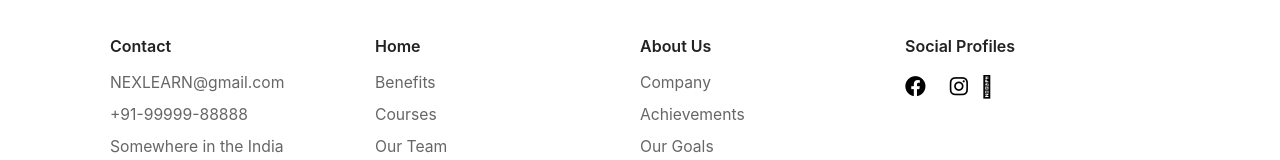
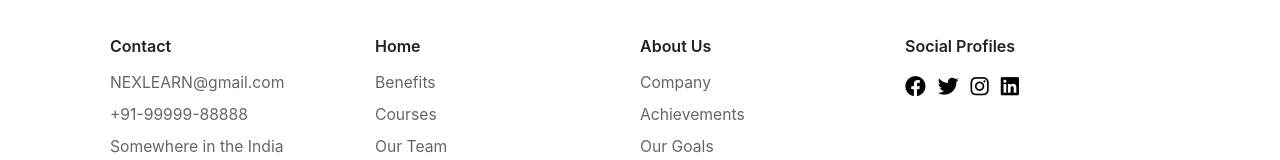
Before and after one commit to Sajanparmar/Nexlearn-1, a plain HTML site: page Frontend/about us page/about.html in a window 1280 px wide. Shown: the part 1522-1682 px from the top of the page. Drawn offline with Linux system fonts and the light colour scheme.

Commit message:
added some logo

```diff
--- a/Frontend/about us page/about.html
+++ b/Frontend/about us page/about.html
@@ -429,9 +429,9 @@
         <div class="footer-title">Social Profiles</div>
         <div class="footer-socials">
           <a href="#" title="Facebook"><i class="fa-brands fa-facebook"></i></a>
-          <a href="#" title="Twitter"><i class="fa-brands fa-x-twitter"></i></a>
+          <a href="#" title="Twitter"><i class="fa-brands fa-twitter"></i></a>
           <a href="#" title="Instagram"><i class="fa-brands fa-instagram"></i></a>
-          <a href="#" title="LinkedIn"><span>&#xf0e1;</span></a>
+          <a href="#" title="LinkedIn"><i class="fa-brands fa-linkedin"></i></a>
         </div>
       </div>
     </div>
```
